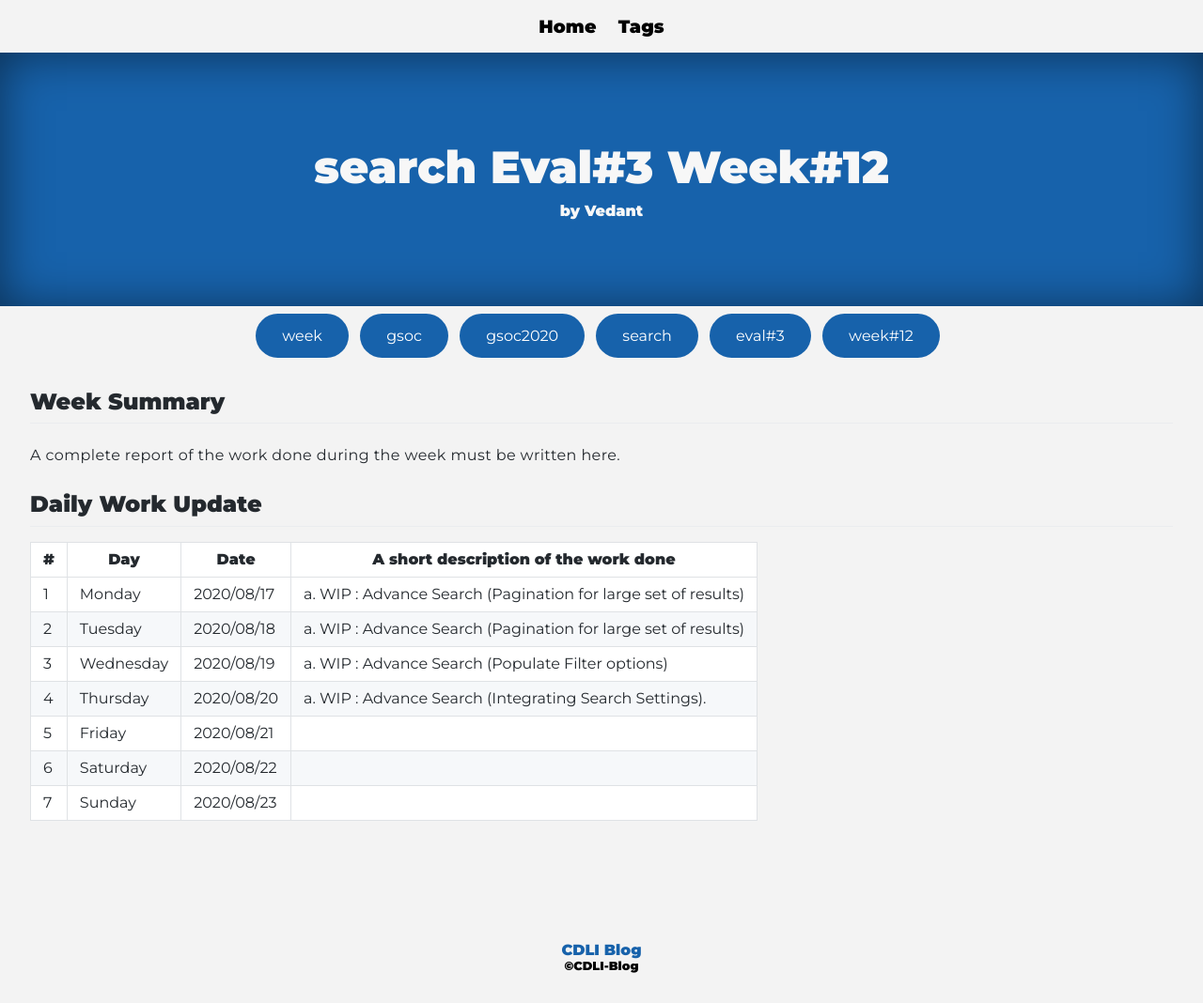
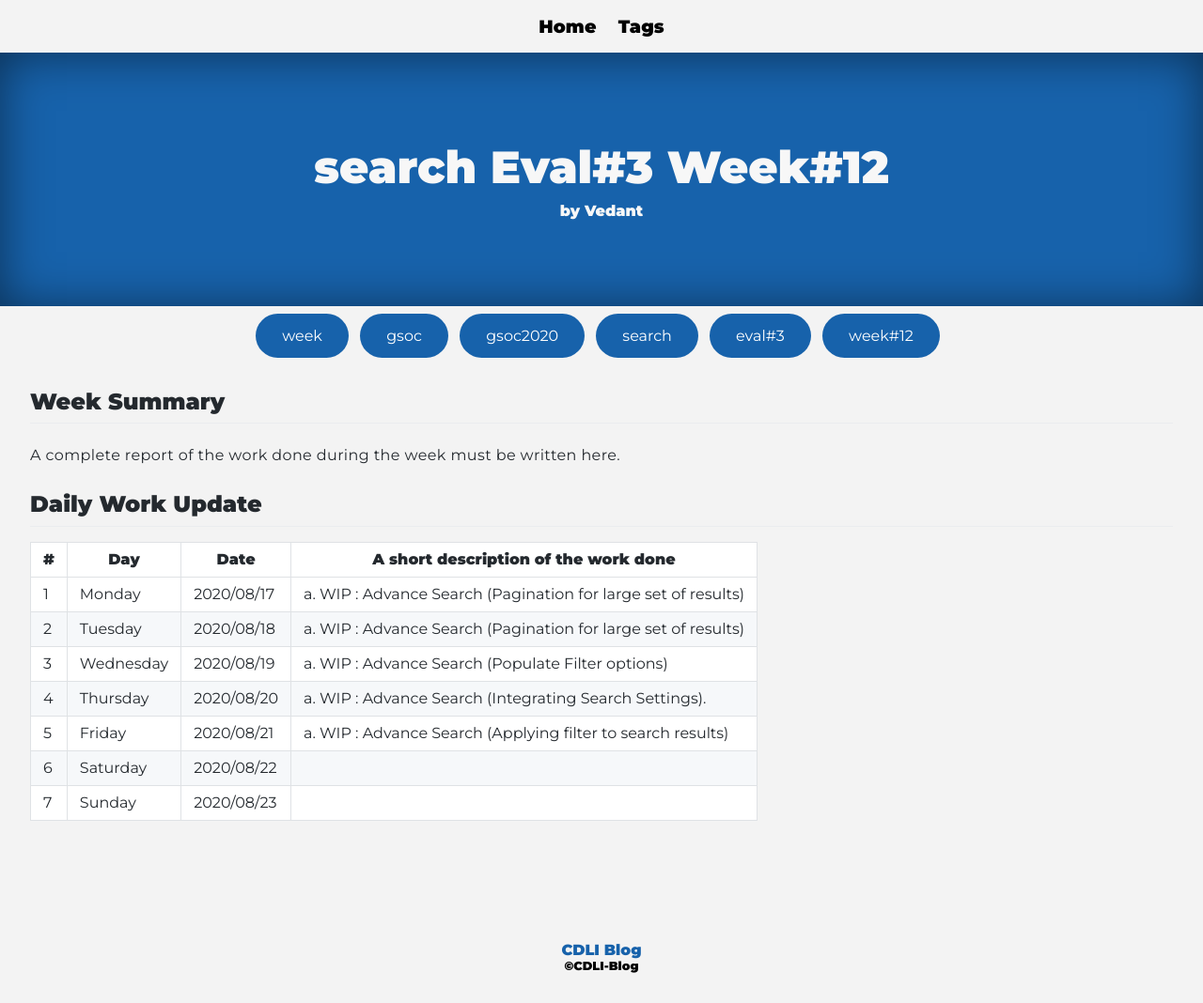
Before and after one commit to cdli-gh/blog, a Jekyll site: the page built from _blog/gsoc20/search/posts/14_week12.md, in a window 1280 px wide. Shown: the whole page at 94% size. Built offline with Jekyll 4.4.1, drawn with Linux system fonts in a browser that asks for light colours; Markdown is read by kramdown in place of the engine named in the settings.

Commit message:
Search : DailyUpdates 12:5

```diff
--- a/_blog/gsoc20/search/posts/14_week12.md
+++ b/_blog/gsoc20/search/posts/14_week12.md
@@ -18,6 +18,6 @@ A complete report of the work done during the week must be written here.
 |2   	| Tuesday  	|   2020/08/18	|  a. WIP : Advance Search (Pagination for large set of results) 	|
 |3   	| Wednesday  	|  2020/08/19 	|  a. WIP : Advance Search (Populate Filter options) 	|
 |4   	| Thursday  	|   2020/08/20	|  a. WIP : Advance Search (Integrating Search Settings). 	|
-|5   	| Friday  	|   2020/08/21	|   	|
+|5   	| Friday  	|   2020/08/21	|   a. WIP : Advance Search (Applying filter to search results)	|
 |6   	| Saturday  	|   2020/08/22	|   	|
 |7   	| Sunday  	|   2020/08/23	|   	|
```
